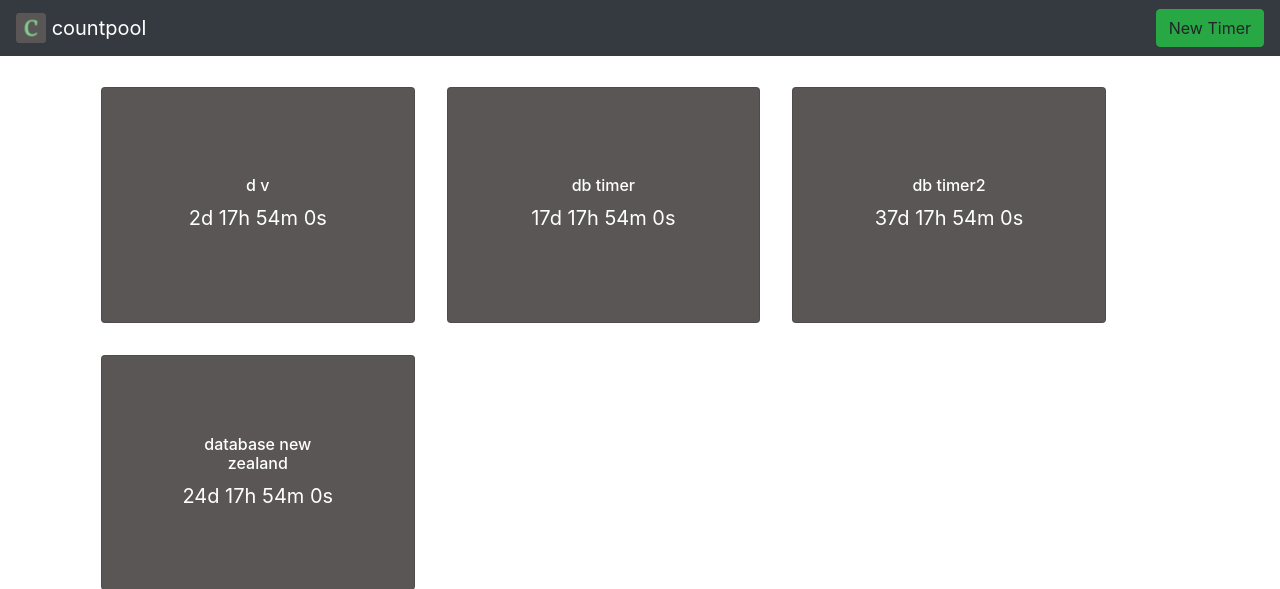
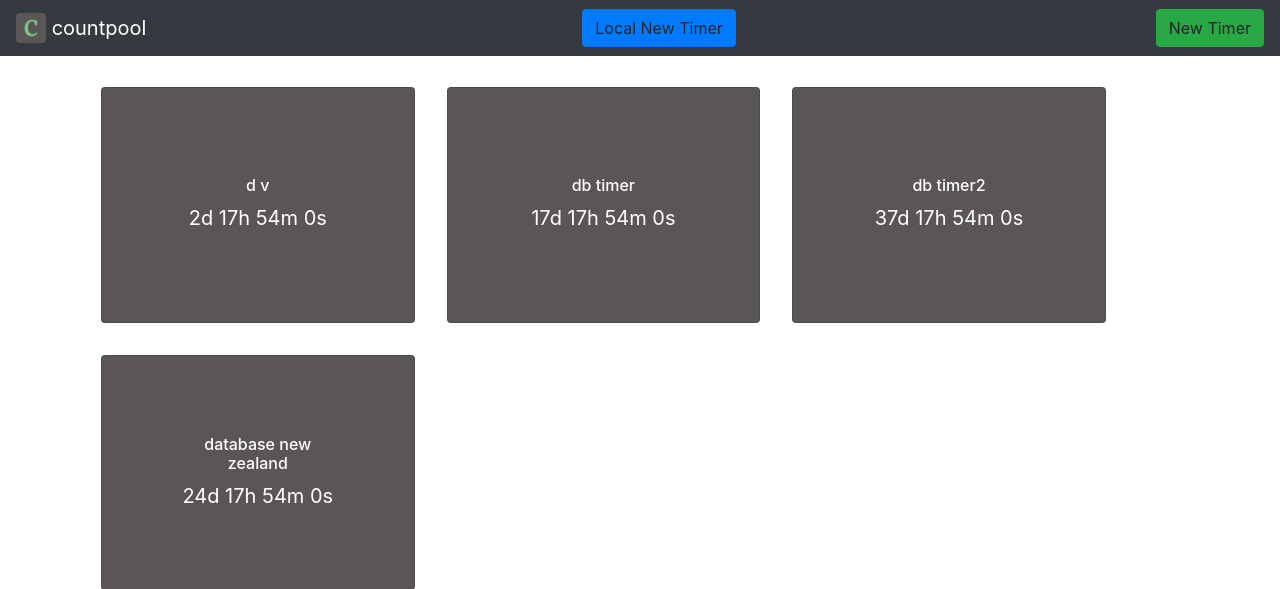
Before and after one commit to neiltesaluna/countpool, a Flask app: page / in a window 1280 px wide. Shown: the top 589 px of the page. Run offline with Flask 2, Linux system fonts and the light colour scheme; data comes from the database, SQL or seed files in the repository; both versions use the stored data as it was after the commit; some libraries are stand-ins or nearby versions.

Commit message:
added local timers thats stored in local storage

```diff
--- a/countpool/routes.py
+++ b/countpool/routes.py
@@ -2,7 +2,7 @@ from countpool import app, db
 from flask import render_template, url_for, redirect
 from countpool.forms import NewTimer
 from countpool.models import Timer
-from datetime import datetime
+
 
 
 @app.route("/", methods=['GET', 'POST'])
@@ -14,14 +14,11 @@ def home():
     form = NewTimer()
 
     if form.validate_on_submit():
-        #transform input to a datetime format (flask)
-        form_date=datetime.strptime(str(form.date.data), "%Y-%m-%d")
 
-        #transform format to something javascript will understand
-        tojs=form_date.strftime("%b %d, %Y %H:%M:%S")
+        goal = form.date.data
 
         # adding the form fields to the database
-        new_timer = Timer(title=form.title.data, goal=tojs)
+        new_timer = Timer(title=form.title.data, goal=goal)
         db.session.add(new_timer)
         db.session.commit()
 
--- a/countpool/templates/home.html
+++ b/countpool/templates/home.html
@@ -5,7 +5,13 @@
 <div class="container">
 
   {% include "newtimer.html"%}
+  {% include "local_newtimer.html"%}
+
   {% include "timer.html"%}
+
+  {% include "script_countdown.html" %}
+  {% include "script_localstorage.html" %}
+
 
 </div>
 
--- a/countpool/templates/layout.html
+++ b/countpool/templates/layout.html
@@ -16,7 +16,6 @@
   <link rel="apple-touch-icon" sizes="180x180" href="/apple-touch-icon.png">
   <link rel="icon" type="image/png" sizes="32x32" href="/favicon-32x32.png">
   <link rel="icon" type="image/png" sizes="16x16" href="/favicon-16x16.png">
-  <link rel="manifest" href="/site.webmanifest">
 
   <title>countpool</title>
 </head>
@@ -27,6 +26,7 @@
       <img src="{{ url_for('static', filename='favicon/favicon-32x32.png') }}" width="30" height="30" class="d-inline-block align-top" alt="">
       countpool
 
+      <a class="btn btn-primary" data-toggle="modal" data-target="#local_newtimeModal">Local New Timer</a>
       <a class="btn btn-success" data-toggle="modal" data-target="#newtimeModal">New Timer</a>
     </a>
   </nav>
--- /dev/null
+++ b/countpool/templates/local_newtimer.html
@@ -0,0 +1,31 @@
+  <!-- Modal -->
+  <div class="modal fade" id="local_newtimeModal" tabindex="-1" role="dialog" aria-labelledby="local_newtimeModalLabel" aria-hidden="true">
+    <div class="modal-dialog" role="document">
+      <div class="modal-content">
+        <div class="modal-header">
+          <h4 class="modal-title">New Timer</h4>
+          <button type="button" class="close" data-dismiss="modal" aria-label="Close">
+            <span aria-hidden="true">&times;</span>
+          </button>
+        </div>
+        <div class="modal-body">
+
+            <div class="form-group">
+              <p class="form-control-label">Timer</p>
+              <input id=local_title class="form-control form-control-lg" type="text">
+            </div>
+
+            <div class="form-group">
+              <p class="form-control-label">Date</p>
+              <input id=local_date class="form-control form-control-lg" type="date">
+            </div>
+
+            <div class="modal-footer">
+              <button type="button" class="btn btn-light" data-dismiss="modal">Close</button>
+              <button id=btnInsert class="btn btn-primary" type="button">New Timer</button>
+
+        </div>
+      </div>
+    </div>
+  </div>
+</div>
--- /dev/null
+++ b/countpool/templates/script_countdown.html
@@ -0,0 +1,34 @@
+<script>
+
+  function setTimer(end_date, timer_id) {
+    // count per second
+      var x = setInterval(function() {
+
+        // count_diff between
+        var count_diff = new Date(end_date).getTime() - new Date().getTime();;
+
+        // Time calculations for days, hours, minutes and seconds
+        var days = Math.floor(count_diff / (1000 * 60 * 60 * 24));
+        var hours = Math.floor((count_diff % (1000 * 60 * 60 * 24)) / (1000 * 60 * 60));
+        var minutes = Math.floor((count_diff % (1000 * 60 * 60)) / (1000 * 60));
+        var seconds = Math.floor((count_diff % (1000 * 60)) / 1000);
+
+        // result for html
+        document.getElementById(timer_id).innerHTML = days + "d " + hours + "h "
+        + minutes + "m " + seconds + "s ";
+
+        // when timer reaches 0
+        if (count_diff < 0) {
+          clearInterval(x);
+          document.getElementById(timer_id).innerHTML = "count finished";
+        }
+    }, 1000);
+  }
+
+  {% for timer in timers %}
+
+      setTimer('{{ timer.goal }}', '{{ timer.id }}')
+
+  {% endfor %}
+
+</script>
--- /dev/null
+++ b/countpool/templates/script_localstorage.html
@@ -0,0 +1,114 @@
+<div id="local_timer_js" class="row" </div>
+
+
+<script>
+
+var localTimers = JSON.parse(window.localStorage.getItem('localTimers')) || [];
+
+var inpKey = document.getElementById("local_title");
+var inpValue = document.getElementById("local_date");
+var btnInsert = document.getElementById("btnInsert");
+
+
+
+
+// ========================================================================
+
+// passing local storage data
+
+
+console.log(localTimers.length);
+
+
+
+function timerTemplate(timer) {
+
+  setTimer(timer.local_goal, 'local_id_'+timer.local_id);
+
+
+  return `
+  <div style="padding: 1rem">
+
+    <div class="card card-hover" style="width: 19.6rem; background-color: #5b5656;" data-toggle="modal" data-target="#Modal-${timer.local_id}">
+      <div class="reveal-text">
+        <h6 class="card-text">${timer.local_title}</h6>
+        <p class="card-text"id='local_id_${timer.local_id}'></p>
+      </div>
+      <div class="reveal">
+        <img src="{{ url_for('static', filename='bg-image/default-1.jpg') }}" class="img-fluid" alt="">
+      </div>
+    </div>
+  </div>
+
+  <!-- Modal -->
+  <div class="modal fade" id="Modal-${timer.local_id}" tabindex="-1" role="dialog" aria-labelledby="Modal-${timer.local_id}" aria-hidden="true">
+    <div class="modal-dialog">
+      <div class="modal-content">
+        <div class="modal-header">
+          <h4 class="modal-title">${timer.local_title}</h4>
+          <button type="button" class="close" data-dismiss="modal" aria-label="Close">
+            <span aria-hidden="true">×</span>
+          </button>
+        </div>
+        <div class="modal-body">
+
+          <img src="{{ url_for('static', filename='bg-image/default-1.jpg') }}" class="img-fluid" alt="">
+
+        </div>
+        <div class="modal-footer">
+          <button type="button" class="btn btn-light" data-dismiss="modal">Close</button>
+          <a class="btn btn-danger" id="btnDelete" href="">delete</a>
+
+        </div>
+      </div>
+    </div>
+  </div>
+  `
+;
+
+}
+
+document.getElementById("local_timer_js").innerHTML = `
+  ${localTimers.map(timerTemplate).join("")}
+`;
+
+
+
+
+
+
+// ========================================================================
+
+
+// creating a new timer on form completion
+btnInsert.onclick = function () {
+  var local_title = inpKey.value;
+  var local_date = inpValue.value;
+
+  if (local_title && local_date) {
+
+
+    var form_timer = {
+    "local_title": local_title,
+    "local_goal": local_date,
+    "local_id": localTimers.length,
+    }
+
+    append_timer(form_timer)
+
+  }
+  location.reload()
+
+};
+
+// appending a new timer
+
+function append_timer(new_timer) {
+
+
+  localTimers.push(new_timer);
+  localStorage.setItem('localTimers', JSON.stringify(localTimers));
+
+}
+
+</script>
--- a/countpool/templates/timer.html
+++ b/countpool/templates/timer.html
@@ -39,46 +39,3 @@
   </div>
 
   {% endfor %}
-
-
-
-  <script>
-    //document.getElementById("demo").innerHTML = '{{ date }}'
-    //Set the date we're counting down to
-
-    function setTimer(end_date, timer_id) {
-      // Update the count down every 1 second
-        var x = setInterval(function() {
-
-          // Get today's date and time
-          var now = new Date().getTime();
-
-          // Find the distance between now and the count down date
-          var distance = end_date - now;
-
-          // Time calculations for days, hours, minutes and seconds
-          var days = Math.floor(distance / (1000 * 60 * 60 * 24));
-          var hours = Math.floor((distance % (1000 * 60 * 60 * 24)) / (1000 * 60 * 60));
-          var minutes = Math.floor((distance % (1000 * 60 * 60)) / (1000 * 60));
-          var seconds = Math.floor((distance % (1000 * 60)) / 1000);
-
-          // Output the result in an element with id="demo"
-          timer_id.innerHTML = days + "d " + hours + "h "
-          + minutes + "m " + seconds + "s ";
-
-          // If the count down is over, write some text
-          if (distance < 0) {
-            clearInterval(x);
-            timer_id.innerHTML = "EXPIRED";
-          }
-      }, 1000);
-    }
-
-    {% for timer in timers %}
-
-        setTimer(new Date('{{ timer.goal }}').getTime(), document.getElementById('{{ timer.id }}'))
-
-    {% endfor %}
-
-  </script>
-</div>
```
Also changed, not shown: countpool/site.db, 1 other file.
